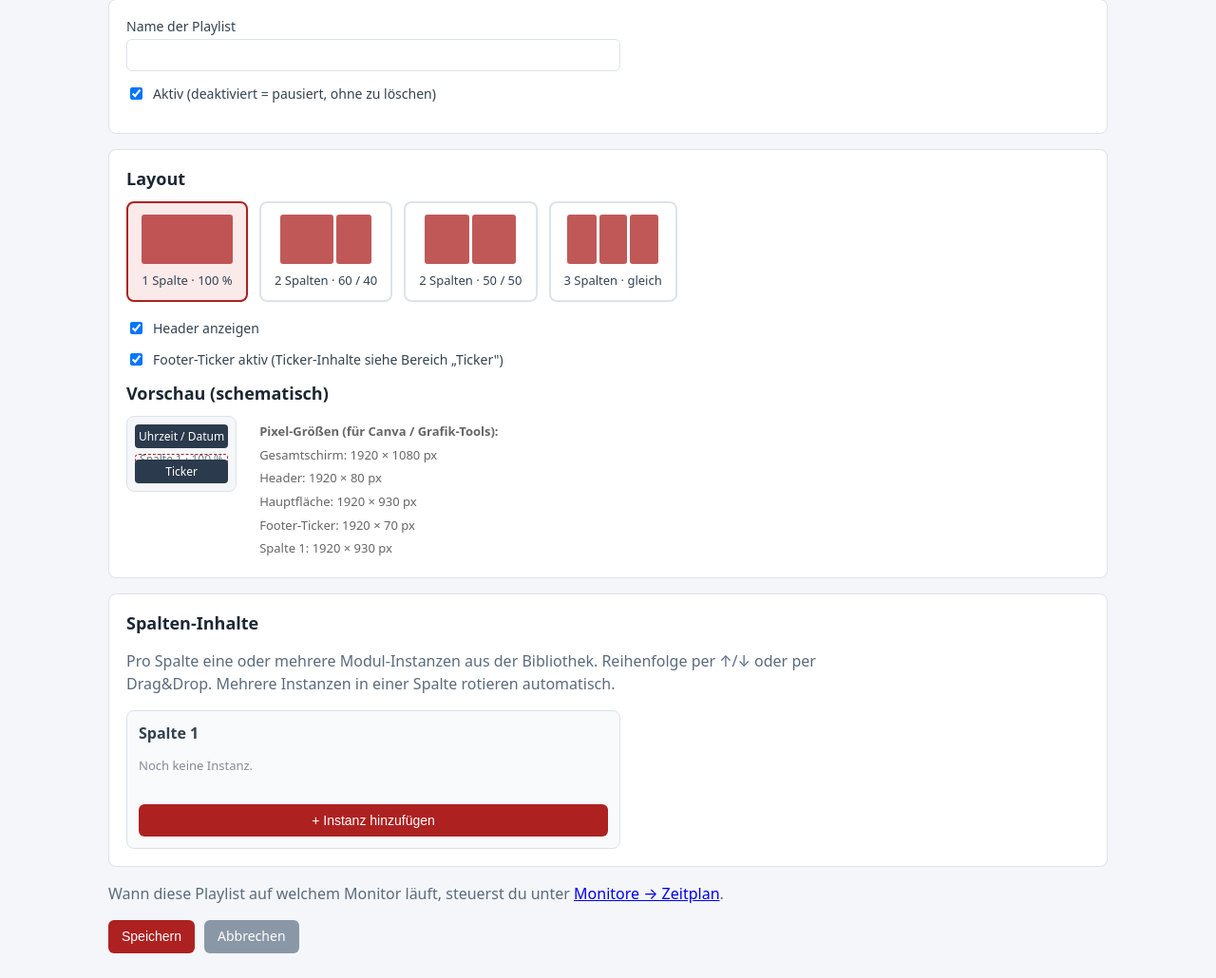
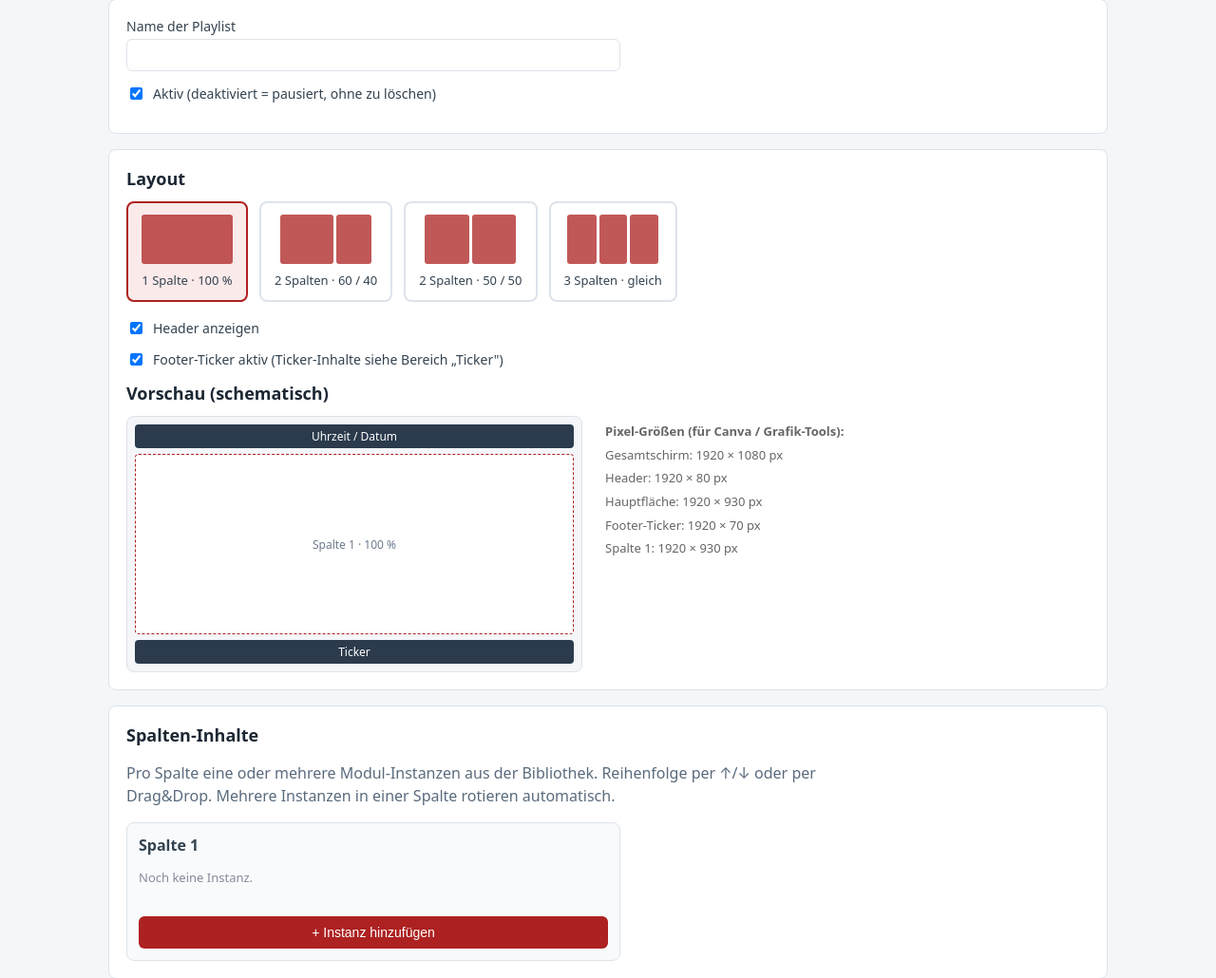
Before and after one commit to guenterpayer-sketch/sceenanzeige, a PHP site: page /admin/playlist-editor.php in a window 1280 px wide. Shown: the part 168-1198 px from the top of the page at 95% size. Before the commit the page ends 1172 px from the top, so only its background shows below. Run offline with PHP 8.4, Linux system fonts and the light colour scheme; the visitor is signed in with stand-in values (Sample User, id 1).

Commit message:
Fix: Vorschau-Schema behält feste Breite (480 px) neben Pixel-Info-Panel
Co-Authored-By: Claude Sonnet 4.6 <noreply@anthropic.com>
Claude-Session: https://claude.ai/code/session_01TncQQdsmuzJMYk6pSfes19

```diff
--- a/02_ordnerstruktur/screen.tcpayer.de/admin/playlist-editor.php
+++ b/02_ordnerstruktur/screen.tcpayer.de/admin/playlist-editor.php
@@ -220,7 +220,7 @@ function pl_modul_icon(string $icon): string
 
         <h2>Vorschau (schematisch)</h2>
         <div style="display:flex;gap:24px;align-items:flex-start">
-            <div class="adm-vorschau" id="vorschau">
+            <div class="adm-vorschau" id="vorschau" style="flex:0 0 480px;width:480px;">
                 <div class="adm-vorschau-header" id="vorschau-header">Uhrzeit / Datum</div>
                 <div class="adm-vorschau-spalten" id="vorschau-spalten"></div>
                 <div class="adm-vorschau-footer" id="vorschau-footer">Ticker</div>
```
